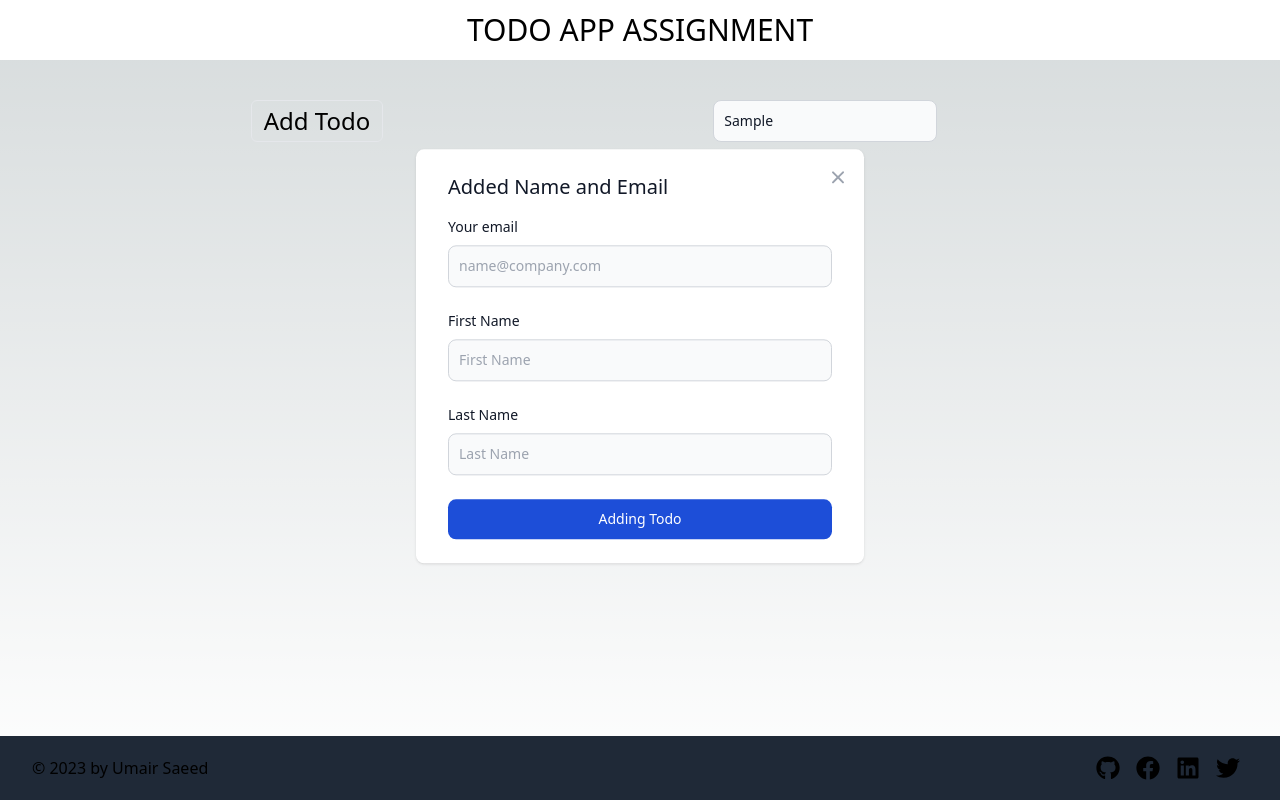
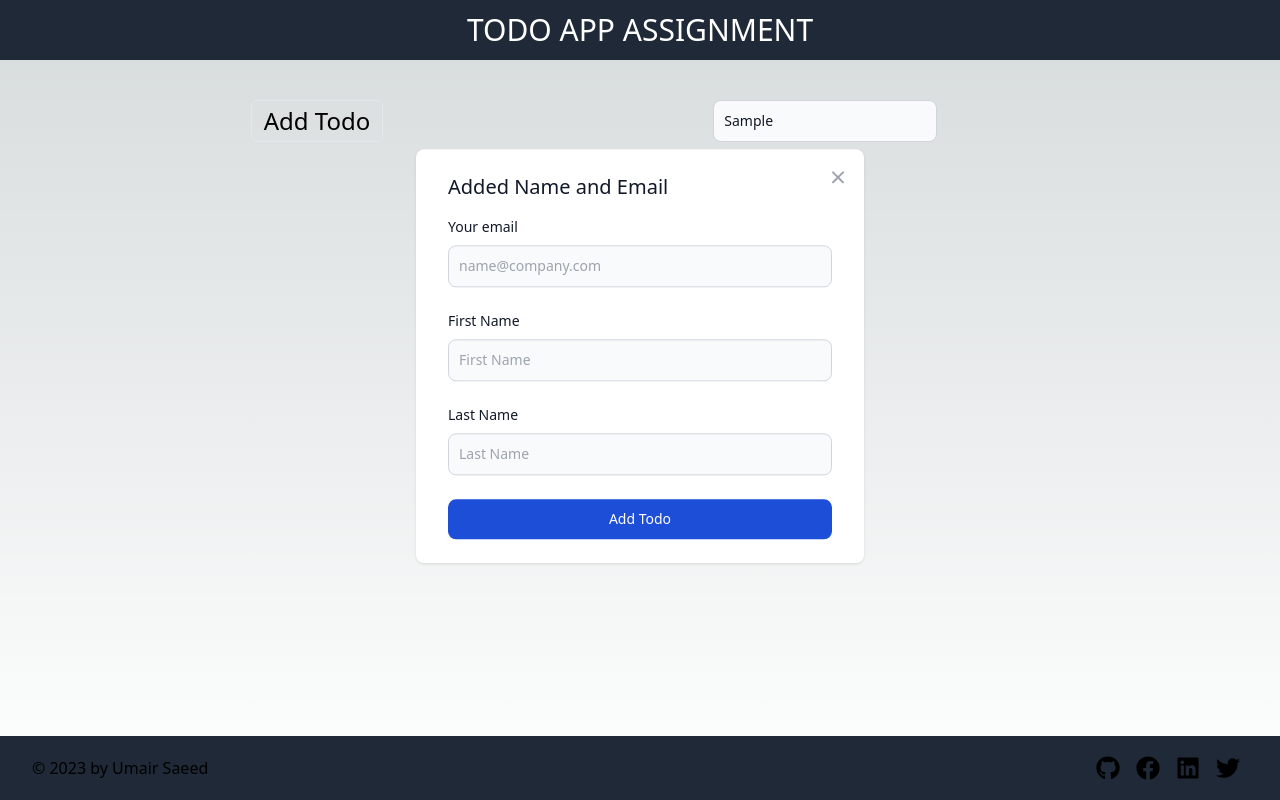
Before and after one commit to Umair2311/Next_Todo_App, a Next.js app: page / in a window 1280 px wide. Both pictures are taken after typing "Sample" into the empty fields and a click on the button "Add Todo". Built offline with nearby package versions, Linux system fonts and the light colour scheme; data requests are answered from the project's data file.

Commit message:
added edit and delete functionality in todo app and completed the assignment

```diff
--- a/src/app/components/AddTodoModal.tsx
+++ b/src/app/components/AddTodoModal.tsx
@@ -1,19 +1,27 @@
-import { ChangeEvent, use, useState } from "react"
+import { ChangeEvent, useEffect, useState } from "react"
 import { TodoListType } from "../Types/todoTypes"
 
 interface ModalProps {
   open: Boolean
   close: () => void
+  data: TodoListType
   addTodo?: (data: TodoListType) => void
+  editTodo?: (data: TodoListType) => void
 }
 
 function AddTodoModal(props: ModalProps) {
-  const { open, close, addTodo } = props
+  const { open, close, addTodo, editTodo, data } = props
   const [todoData, setTodoData] = useState<TodoListType>({
     "first-name": "",
     "last-name": "",
     email: "",
   })
+
+  useEffect(() => {
+    if (data) {
+      setTodoData(data)
+    }
+  }, [data])
 
   function handleInputChange(
     e: ChangeEvent<HTMLInputElement>,
@@ -24,13 +32,14 @@ function AddTodoModal(props: ModalProps) {
     setTodoData(data)
   }
 
-  function submitTodo() {
+  function submitTodo(type: "edit" | "add") {
     if (
       todoData.email !== "" &&
       todoData["first-name"] !== "" &&
       todoData["last-name"] !== ""
     ) {
-      addTodo && addTodo(todoData)
+      type === "add" && addTodo && addTodo(todoData)
+      type === "edit" && editTodo && editTodo(todoData)
     } else {
       if (todoData.email === "") {
         alert("Enter your email")
@@ -40,6 +49,11 @@ function AddTodoModal(props: ModalProps) {
         alert("Enter your Last Name")
       }
     }
+    setTodoData({
+      "first-name": "",
+      "last-name": "",
+      email: "",
+    })
   }
 
   return (
@@ -64,9 +78,9 @@ function AddTodoModal(props: ModalProps) {
                 xmlns="http://www.w3.org/2000/svg"
               >
                 <path
-                  fill-rule="evenodd"
+                  fillRule="evenodd"
                   d="M4.293 4.293a1 1 0 011.414 0L10 8.586l4.293-4.293a1 1 0 111.414 1.414L11.414 10l4.293 4.293a1 1 0 01-1.414 1.414L10 11.414l-4.293 4.293a1 1 0 01-1.414-1.414L8.586 10 4.293 5.707a1 1 0 010-1.414z"
-                  clip-rule="evenodd"
+                  clipRule="evenodd"
                 ></path>
               </svg>
               <span className="sr-only">Close modal</span>
@@ -87,6 +101,7 @@ function AddTodoModal(props: ModalProps) {
                     type="email"
                     name="email"
                     id="email"
+                    value={todoData.email}
                     className="bg-gray-50 border border-gray-300 text-gray-900 text-sm rounded-lg focus:ring-blue-500 focus:border-blue-500 block w-full p-2.5 dark:bg-gray-600 dark:border-gray-500 dark:placeholder-gray-400 dark:text-white"
                     placeholder="name@company.com"
                     onChange={(e) => handleInputChange(e, "email")}
@@ -104,6 +119,7 @@ function AddTodoModal(props: ModalProps) {
                     type="fname"
                     name="fname"
                     id="fname"
+                    value={todoData["first-name"]}
                     placeholder="First Name"
                     onChange={(e) => handleInputChange(e, "first-name")}
                     className="bg-gray-50 border border-gray-300 text-gray-900 text-sm rounded-lg focus:ring-blue-500 focus:border-blue-500 block w-full p-2.5 dark:bg-gray-600 dark:border-gray-500 dark:placeholder-gray-400 dark:text-white"
@@ -121,6 +137,7 @@ function AddTodoModal(props: ModalProps) {
                     type="lname"
                     name="lname"
                     id="lname"
+                    value={todoData["last-name"]}
                     placeholder="Last Name"
                     onChange={(e) => handleInputChange(e, "last-name")}
                     className="bg-gray-50 border border-gray-300 text-gray-900 text-sm rounded-lg focus:ring-blue-500 focus:border-blue-500 block w-full p-2.5 dark:bg-gray-600 dark:border-gray-500 dark:placeholder-gray-400 dark:text-white"
@@ -131,9 +148,9 @@ function AddTodoModal(props: ModalProps) {
                 <button
                   type="submit"
                   className="w-full text-white bg-blue-700 hover:bg-blue-800 focus:ring-4 focus:outline-none focus:ring-blue-300 font-medium rounded-lg text-sm px-5 py-2.5 text-center dark:bg-blue-600 dark:hover:bg-blue-700 dark:focus:ring-blue-800"
-                  onClick={submitTodo}
+                  onClick={() => submitTodo(data ? "edit" : "add")}
                 >
-                  Adding Todo
+                  {data.email ? "Update Todo" : "Add Todo"}
                 </button>
               </form>
             </div>
--- a/src/app/components/TodoInput.tsx
+++ b/src/app/components/TodoInput.tsx
@@ -1,9 +1,7 @@
-import { useState } from "react"
-
 interface TodoProps {
   label: string
   placeHolder?: string
-  callBack?: (inputText?: string) => void
+  callBack?: (inputText?: string | undefined) => void
 }
 
 function TodoInput(props: TodoProps) {
--- a/src/app/components/TodoList.tsx
+++ b/src/app/components/TodoList.tsx
@@ -2,10 +2,12 @@ import { TodoListType } from "../Types/todoTypes"
 
 interface TodoListProps {
   list: TodoListType[]
+  editCallBack?: (item: TodoListType) => void
+  deleteCallBack?: (item: TodoListType) => void
 }
 
 function TodoList(props: TodoListProps) {
-  const { list } = props
+  const { list, editCallBack, deleteCallBack } = props
   return (
     <div>
       <table className="table-auto border-collapse border border-slate-500">
@@ -24,7 +26,7 @@ function TodoList(props: TodoListProps) {
           {list &&
             list.map((item) => {
               return (
-                <tr>
+                <tr key={item.id}>
                   <td className="border border-slate-600 p-3">{item.id}</td>
                   <td className="border border-slate-600 p-3">
                     {item["first-name"]}
@@ -34,12 +36,18 @@ function TodoList(props: TodoListProps) {
                   </td>
                   <td className="border border-slate-600 p-3">{item.email}</td>
                   <td className="border border-slate-600 p-3">
-                    <button className="px-3 py-1 cursor-pointer text-2xl border rounded-md mx-1">
+                    <button
+                      className="px-3 py-1 cursor-pointer text-2xl border rounded-md mx-1"
+                      onClick={() => editCallBack && editCallBack(item)}
+                    >
                       Edit
                     </button>
                   </td>
                   <td className="border border-slate-600 p-3">
-                    <button className="px-3 py-1 cursor-pointer text-2xl border rounded-md mx-1">
+                    <button
+                      className="px-3 py-1 cursor-pointer text-2xl border rounded-md mx-1"
+                      onClick={() => deleteCallBack && deleteCallBack(item)}
+                    >
                       Delete
                     </button>
                   </td>
--- a/src/app/components/banner.tsx
+++ b/src/app/components/banner.tsx
@@ -8,8 +8,20 @@ import { OptionType, TodoListType } from "../Types/todoTypes"
 function Banner() {
   const [open, setOpen] = useState(false)
   const [todoList, setTodoList] = useState<TodoListType[]>([])
-  function handleTodoModal() {
+  const [editTodo, setEditTodo] = useState<TodoListType>({
+    "first-name": "",
+    "last-name": "",
+    email: "",
+  })
+  function handleTodoModal(data?: TodoListType) {
     setOpen(!open)
+    data && setEditTodo(data)
+  }
+
+  function handleEditTodo(data: TodoListType) {
+    setOpen(false)
+    TodoApi("PUT", data)
+    getTodoList()
   }
 
   useEffect(() => {
@@ -20,12 +32,15 @@ function Banner() {
     method: "GET" | "PUT" | "POST" | "DELETE",
     data?: TodoListType
   ) {
+    let url = "http://localhost:3001/users"
     let options: OptionType = {
       method: method,
       headers: { "content-type": "application/json" },
-    }
-    method === "POST" && (options["body"] = JSON.stringify(data))
-    const todoData = await fetch("http://localhost:3001/users", options)
+    };
+
+    (method === "POST" || method === "PUT") && (options["body"] = JSON.stringify(data));
+    (method === "DELETE" || method=== "PUT") && (url = `${url}/${data?.id}`)
+    const todoData = await fetch(url, options)
     const todoResponse = await todoData.json()
     return todoResponse
   }
@@ -38,6 +53,11 @@ function Banner() {
   async function getTodoList() {
     const listTodo = await TodoApi("GET")
     listTodo && setTodoList(listTodo)
+  }
+
+  async function handleDeleteTodo(data: TodoListType) {
+    await TodoApi("DELETE", data)
+    getTodoList()
   }
 
   async function handleSearchList(text?: string) {
@@ -71,10 +91,20 @@ function Banner() {
           />
         </div>
         <div className="flex justify-center p-3 m-5">
-          <TodoList list={todoList} />
+          <TodoList
+            list={todoList}
+            editCallBack={handleTodoModal}
+            deleteCallBack={handleDeleteTodo}
+          />
         </div>
       </div>
-      <AddTodoModal open={open} close={handleTodoModal} addTodo={addTodo} />
+      <AddTodoModal
+        open={open}
+        close={handleTodoModal}
+        addTodo={addTodo}
+        editTodo={handleEditTodo}
+        data={editTodo}
+      />
     </div>
   )
 }
--- a/src/app/components/footer.tsx
+++ b/src/app/components/footer.tsx
@@ -1,6 +1,21 @@
+"use client"
 import { FaGithub, FaFacebook, FaLinkedin, FaTwitter } from "react-icons/fa"
 
 function footer() {
+  function handleSocialLinks(type: string) {
+    switch (type) {
+      case "git":
+        window.open("https://github.com/Umair2311", "_blank")
+      case "facebook":
+        window.open("https://www.facebook.com", "_blank")
+      case "linkedin":
+        window.open(
+          "https://www.linkedin.com/feed/?trk=homepage-basic_google-one-tap-submit",
+          "_blank"
+        )
+      default:
+    }
+  }
   return (
     <footer className="bg-gray-800 shrink-0 z-10">
       <div className="mx-auto max-w-7xl px-2 sm:px-6 lg:px-8">
@@ -9,9 +24,18 @@ function footer() {
             &#169; 2023 by Umair Saeed
           </div>
           <div className="absolute inset-y-0 right-0 flex items-center pr-2 sm:static sm:inset-auto sm:ml-6 sm:pr-0">
-            <FaGithub className="text-2xl mx-2 cursor-pointer hover:text-blue-500" />
-            <FaFacebook className="text-2xl mx-2 cursor-pointer hover:text-blue-500" />
-            <FaLinkedin className="text-2xl mx-2 cursor-pointer hover:text-blue-500" />
+            <FaGithub
+              onClick={() => handleSocialLinks("git")}
+              className="text-2xl mx-2 cursor-pointer hover:text-blue-500"
+            />
+            <FaFacebook
+              onClick={() => handleSocialLinks("facebook")}
+              className="text-2xl mx-2 cursor-pointer hover:text-blue-500"
+            />
+            <FaLinkedin
+              onClick={() => handleSocialLinks("linkedin")}
+              className="text-2xl mx-2 cursor-pointer hover:text-blue-500"
+            />
             <FaTwitter className="text-2xl mx-2 cursor-pointer hover:text-blue-500" />
           </div>
         </div>
--- a/src/app/components/navbar.tsx
+++ b/src/app/components/navbar.tsx
@@ -2,7 +2,7 @@ function Navbar() {
   return (
     <>
       <nav>
-        <div className="p-3 flex justify-center absolute w-full top-0 bg-white text-3xl text-black">
+        <div className="p-3 flex justify-center absolute w-full top-0 bg-gray-800 text-3xl text-white">
           TODO APP ASSIGNMENT
         </div>
       </nav>
--- a/src/pages/api/db.json
+++ b/src/pages/api/db.json
@@ -50,27 +50,15 @@
     },
     {
       "id": 9,
+      "email": "imali.work@gmail.com",
       "first-name": "Muhammad",
-      "last-name": "Ali",
-      "email": "imali.work@gmail.com"
+      "last-name": "Ali"
     },
     {
       "id": 10,
       "first-name": "Haroon",
       "last-name": "Amjad",
       "email": "imharoon.work@gmail.com"
-    },
-    {
-      "first-name": "Full",
-      "last-name": "Test",
-      "email": "test@test.co",
-      "id": 13
-    },
-    {
-      "first-name": "Tipu",
-      "last-name": "Khan",
-      "email": "tipusaeed501@gmail.com",
-      "id": 14
     },
     {
       "first-name": "Rehmat",
@@ -83,6 +71,12 @@
       "last-name": "Daud",
       "email": "imdaud.work@gmail.com",
       "id": 16
+    },
+    {
+      "first-name": "Raja",
+      "last-name": "Gggg",
+      "email": "imraja.work@gmail.com",
+      "id": 17
     }
   ]
 }
```
